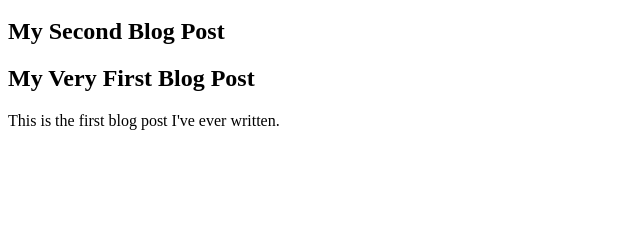
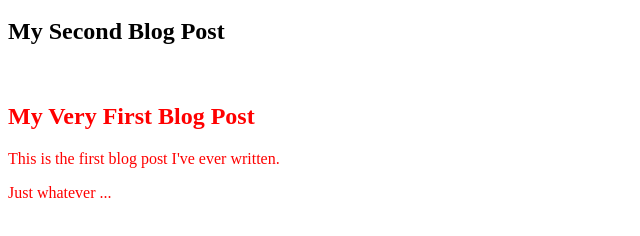
Before and after one commit to cdg77/jsi-front-end-demo, a plain HTML site: page index.html in a window 1280 px wide. Both pictures are taken after a click on the element "My Second Blog Post". Shown: the part 48-284 px from the top of the page, without its empty margins (0-640 px from the left). Drawn offline with Linux system fonts and the light colour scheme.

Commit message:
Completed second 1st challenge, made code more modular

```diff
--- a/index.html
+++ b/index.html
@@ -4,8 +4,9 @@
   </head>
   <body>
     <h1>My JavaScript Blog</h1>
-    <article>
+    <article class = "fancy">
       <p>This is the first blog post I've ever written.</p>
+      <p>Just whatever ... </p>
     </article>
   </body>
   <script type="text/javascript" src="script.js"></script>
--- a/script.js
+++ b/script.js
@@ -20,15 +20,22 @@ var addAnOldTitle = function (title, indexOfOldArticle) {
     articleList[indexOfOldArticle].childNodes[0]);
 };
 
+// var contains = function(str1, str2) {
+//   return String.prototype.indexOf.apply(this, str1) !== -1;
+// };
+
 var toggleArticle = function (art) {
-  var content = art.getElementsByTagName("p")[0];
-  var displayed = content.getAttribute("class");
-  // if (!displayed) {content.setAttribute("class", "visible");}
-  if (displayed === "hidden") {
-    content.setAttribute("class", "visible");
+
+  var displayed = art.getAttribute("class");
+  alert(displayed);
+  console.log(displayed);
+  if (!displayed) { displayed = ""; }
+
+  if (displayed.indexOf("hidden") !== -1) {
+    art.setAttribute("class", displayed.replace("hidden", " "));
   }
   else {
-    content.setAttribute("class", "hidden");
+    art.setAttribute("class", displayed + " hidden");
   }
 };
 
--- a/style.css
+++ b/style.css
@@ -1,7 +1,11 @@
-.hidden {
-  display: none;
+article.hidden p {
+  opacity: 0;
 }
 
-.visible {
-  display: block;
+article p {
+  opacity: 1;
 }
+
+.fancy {
+	color : red;
+}
```
